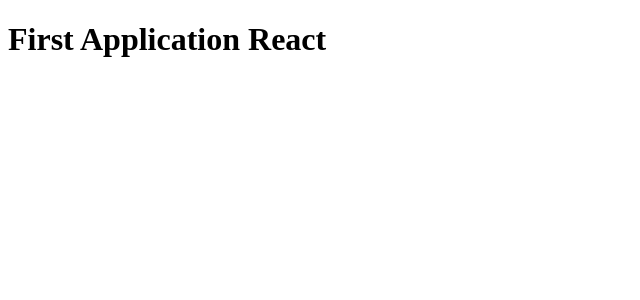
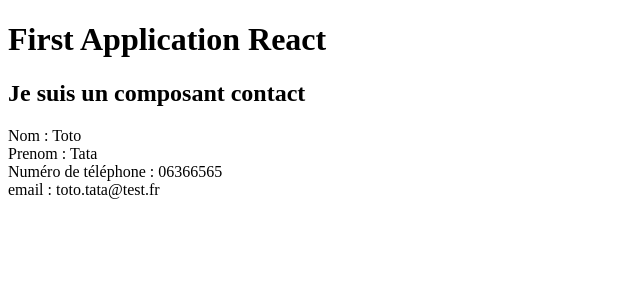
Before and after one commit to Gparquet/ReactExperience, a React app: page / in a window 1280 px wide. Shown: the top 300 px of the page, without its empty margins (0-640 px from the left). Built offline with nearby package versions, Linux system fonts and the light colour scheme.

Commit message:
feat: add contact component

```diff
--- a/src/step1/App.js
+++ b/src/step1/App.js
@@ -1,10 +1,18 @@
 import React, {Component} from 'react';
+import Contact from './Contact';
 
 class App extends Component{
     render(){
+        const user = {
+        firstName: 'Toto',
+        lastName: 'Tata',
+        phoneNumber : '06366565',
+        email: 'toto.tata@test.fr'};
+
         return(
             <div>
                 <h1>First Application React</h1>
+                <Contact user={user} />
             </div>
         );
     }
--- /dev/null
+++ b/src/step1/Contact.js
@@ -0,0 +1,37 @@
+import React, { Component } from 'react';
+
+class Contact extends Component {
+
+    constructor(props) {
+        super(props);
+
+        const initialState = {
+            firstName: '',
+            lastName: '',
+            phoneNumber: '',
+            email: ''
+        }
+
+        this.state = initialState;
+    }
+
+    render() {
+        const {firstName, lastName, phoneNumber, email} = this.props.user;
+        return (
+            <div id="container">
+                <h2>Je suis un composant contact</h2>
+                <p>
+                    Nom : {firstName}
+                    <br />
+                    Prenom : {lastName}
+                    <br />
+                    Numéro de téléphone : {phoneNumber}
+                    <br />
+                    email : {email}
+                </p>
+            </div>
+        );
+    }
+}
+
+export default Contact;
--- /dev/null
+++ b/src/step2/main.js
@@ -0,0 +1,5 @@
+import React from 'react';
+import ReactDOM from 'react-dom';
+import App from './App';
+
+ReactDOM.render(<App />, document.getElementById('myFirstApplication'));
```
Also changed, not shown: src/step2/App.js (added, +13 -0 lines).
